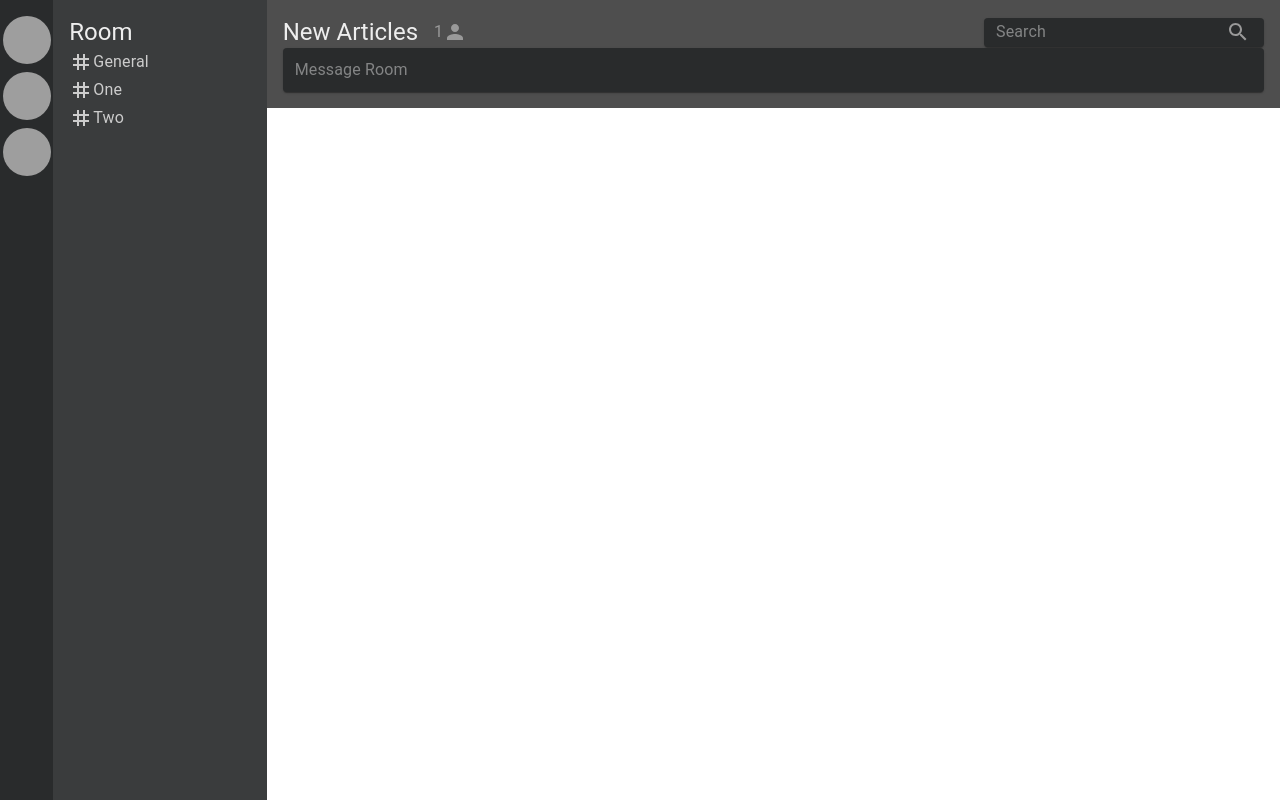
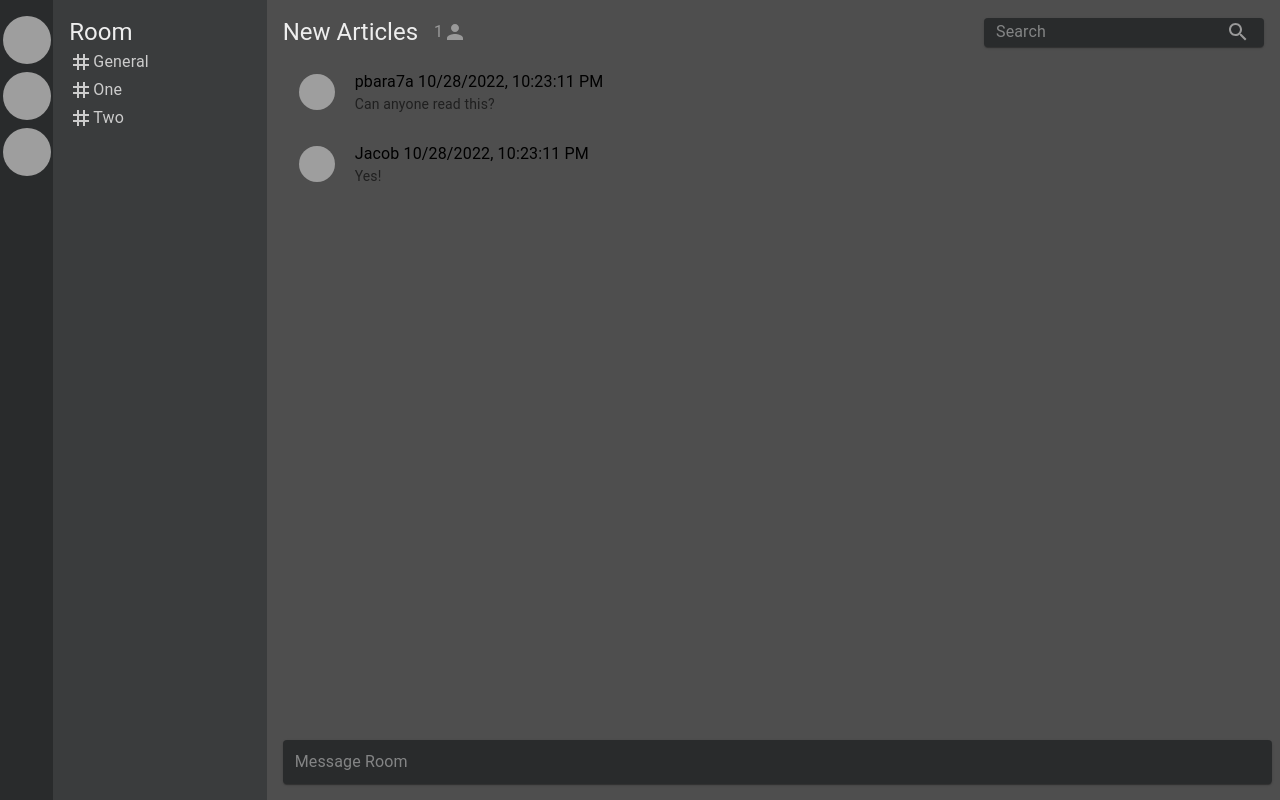
Before and after one commit to PBara7a/accord, a React (Create React App) app in the folder accord-client/: page / in a window 1280 px wide. Built offline with nearby package versions, Linux system fonts and the light colour scheme; grey boxes are pictures that could not be loaded.

Commit message:
Chat and Message components

```diff
--- /dev/null
+++ b/accord-client/src/components/Chat.js
@@ -0,0 +1,38 @@
+import { List } from "@mui/material";
+import Message from "./Message";
+
+// Placeholder
+const messages = [
+  {
+    text: "Can anyone read this?",
+    time: Date.now(),
+    username: "pbara7a",
+    avatar: "https://www.fillmurray.com/30/30",
+  },
+  {
+    text: "Yes!",
+    time: Date.now(),
+    username: "Jacob",
+    avatar: "https://www.fillmurray.com/30/30",
+  },
+];
+
+function Chat() {
+  return (
+    <List sx={{ flex: 1 }}>
+      {messages.map((msg) => {
+        const { avatar, username, time, text } = msg;
+        return (
+          <Message
+            avatar={avatar}
+            username={username}
+            time={time}
+            text={text}
+          />
+        );
+      })}
+    </List>
+  );
+}
+
+export default Chat;
--- a/accord-client/src/components/Main.js
+++ b/accord-client/src/components/Main.js
@@ -1,11 +1,19 @@
 import { Grid } from "@mui/material";
+import Chat from "./Chat";
 import ChatHeader from "./ChatHeader";
 import MessageInput from "./MessageInput";
 
 function Main() {
   return (
-    <Grid container padding={2} sx={{ background: "#4e4e4e" }}>
+    <Grid
+      container
+      direction="column"
+      padding={2}
+      height={"100%"}
+      sx={{ background: "#4e4e4e" }}
+    >
       <ChatHeader />
+      <Chat />
       <MessageInput />
     </Grid>
   );
--- /dev/null
+++ b/accord-client/src/components/Message.js
@@ -0,0 +1,15 @@
+import { Avatar, ListItem, ListItemAvatar, ListItemText } from "@mui/material";
+
+function Message({ avatar, username, time, text }) {
+  const messageHeader = `${username} ${new Date(time).toLocaleString()}`;
+  return (
+    <ListItem>
+      <ListItemAvatar>
+        <Avatar alt="user avatar" src={avatar} sx={{ width: 36, height: 36 }} />
+      </ListItemAvatar>
+      <ListItemText primary={messageHeader} secondary={text} />
+    </ListItem>
+  );
+}
+
+export default Message;
```
